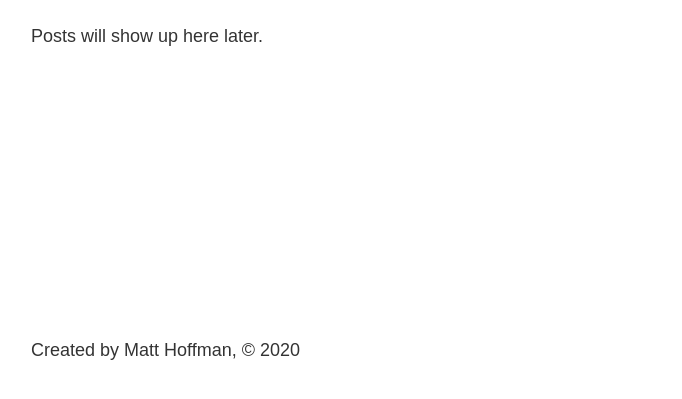
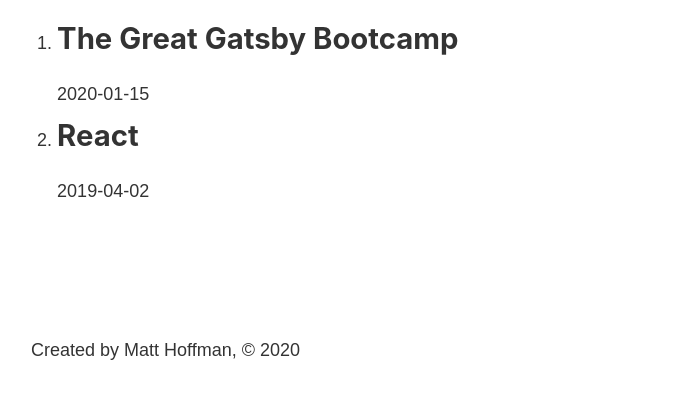
Before and after one commit to BeagleDad/gatsby-bootcamp, a Gatsby site: page /blog in a window 1280 px wide. Shown: the part 393-792 px from the top of the page, without its empty margins (252-934 px from the left). Built offline with nearby package versions, Linux system fonts and the light colour scheme; Gatsby itself is replaced by a stand-in of ours.

Commit message:
11. Working with Markdown Posts

```diff
--- a/gatsby-config.js
+++ b/gatsby-config.js
@@ -18,6 +18,7 @@ module.exports = {
         name: 'src',
         path: `${__dirname}/src/`
       }
-    }
+    },
+    'gatsby-transformer-remark'
   ]
 }
--- a/package.json
+++ b/package.json
@@ -17,6 +17,7 @@
     "gatsby": "^2.18.12",
     "gatsby-plugin-sass": "^2.1.27",
     "gatsby-source-filesystem": "^2.1.46",
+    "gatsby-transformer-remark": "^2.6.48",
     "node-sass": "^4.13.0",
     "react": "^16.12.0",
     "react-dom": "^16.12.0"
--- a/src/pages/blog.js
+++ b/src/pages/blog.js
@@ -1,13 +1,36 @@
 import React from 'react'
 import Layout from '../components/layout'
-
-
+import { useStaticQuery, graphql } from "gatsby"
 
 const BlogPage = () => {
+    const data = useStaticQuery(graphql`
+    query {
+      allMarkdownRemark {
+        edges {
+          node {
+            frontmatter {
+              title
+              date
+            }
+          }
+        }
+      }
+    }
+  `)
+
     return (
         <Layout>
             <h1>Blog</h1>
-            <p>Posts will show up here later.</p>
+            <ol>
+             {data.allMarkdownRemark.edges.map((edge) => {
+               return (
+                 <li>
+                    <h2>{edge.node.frontmatter.title}</h2>
+                    <p>{edge.node.frontmatter.date}</p>
+                 </li>
+               )
+             })}
+            </ol>
         </Layout>
     )
 }
```
Also changed, not shown: 1 other file.
